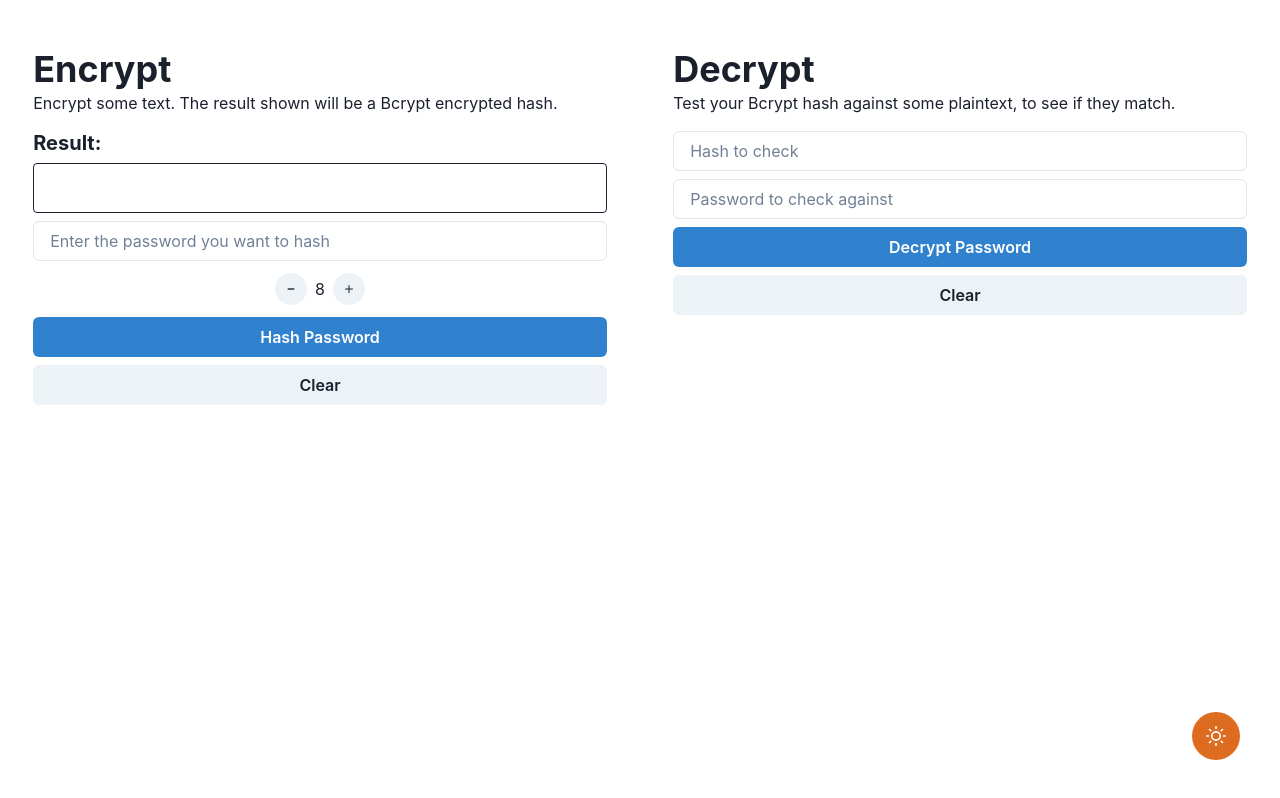
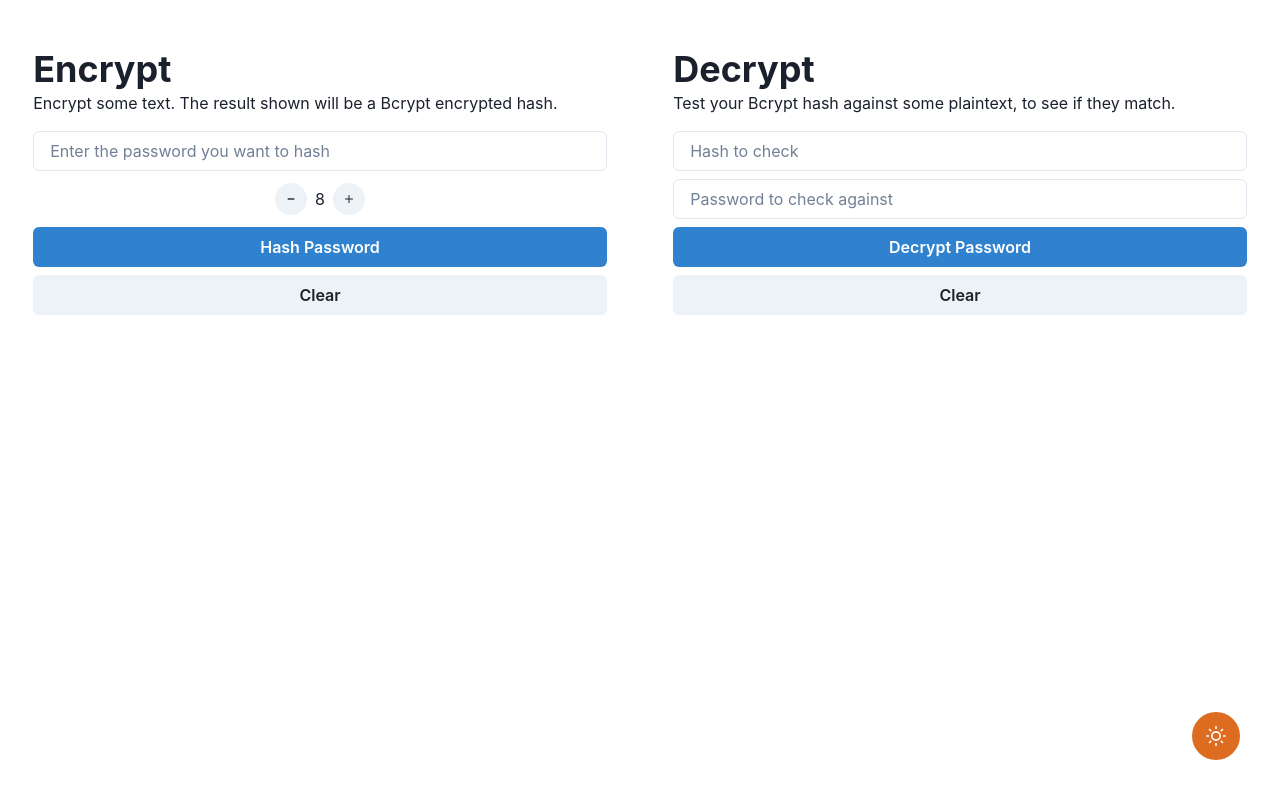
Before and after one commit to jpcchaves/password-encypt, a React (Vite) app: page / in a window 1280 px wide. Built offline with nearby package versions, Linux system fonts and the light colour scheme.

Commit message:
feat: add conditional rendering to show result after user clicks in hash password

```diff
--- a/src/modules/pages/hashAndUnhash/hashPassword/index.tsx
+++ b/src/modules/pages/hashAndUnhash/hashPassword/index.tsx
@@ -17,12 +17,14 @@
 export const HashPassword = ({}: IProps) => {
   const [password, setPassword] = useState("");
   const [hashedPassword, setHashedPassword] = useState("");
+  const [resultMessage, setResultMessage] = useState("");
   const [loading, setLoading] = useState(false);
   const [saltRounds, setSaltRounds] = useState<number>(8);
 
   const hashPassword = async () => {
     if (password.length) {
       setLoading(true);
+      setResultMessage("Hashing....");
       const salt = await bcrypt.genSalt(saltRounds);
       const hash = await bcrypt.hash(password, salt);
       setHashedPassword(hash);
@@ -32,7 +34,9 @@
 
   const clearPasswordInput = () => {
     setHashedPassword("");
-    setPassword(""), setSaltRounds(8);
+    setPassword("");
+    setSaltRounds(8);
+    setResultMessage("");
   };
 
   const isSaltInLimit = (saltRounds: number): boolean => {
@@ -62,12 +66,14 @@
           Encrypt some text. The result shown will be a Bcrypt encrypted hash.
         </Text>
       </Box>
+      {resultMessage && (
         <Box>
           <Heading size="md">Result:</Heading>
           <Container my="2" p={"6"} border={"1px"} borderRadius="base">
             <Text>{loading ? "Hashing..." : hashedPassword}</Text>
           </Container>
         </Box>
+      )}
       <Input
         name="password"
         placeholder="Enter the password you want to hash"
```
Lines whose indentation alone changed are shown as unchanged.
